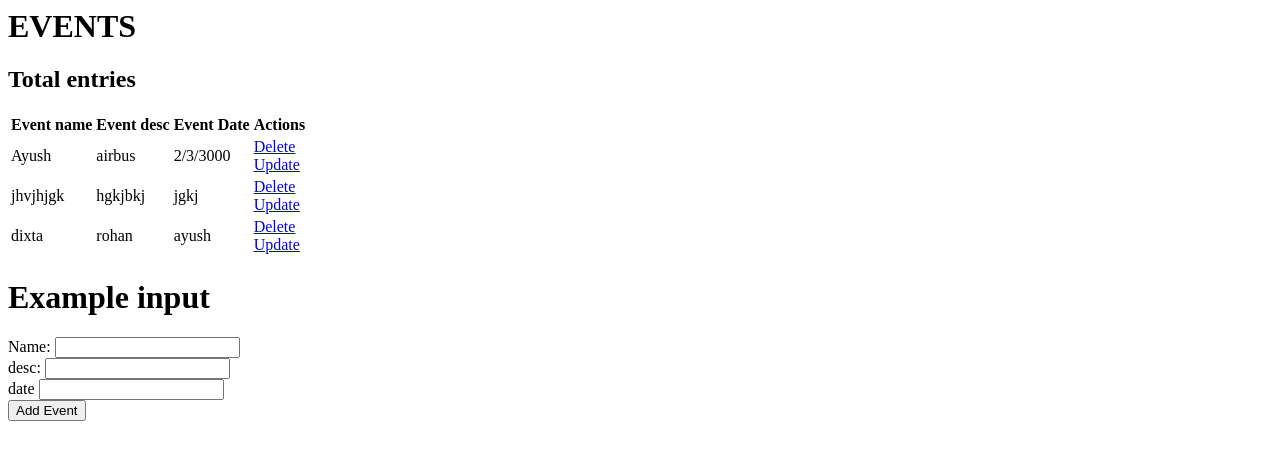
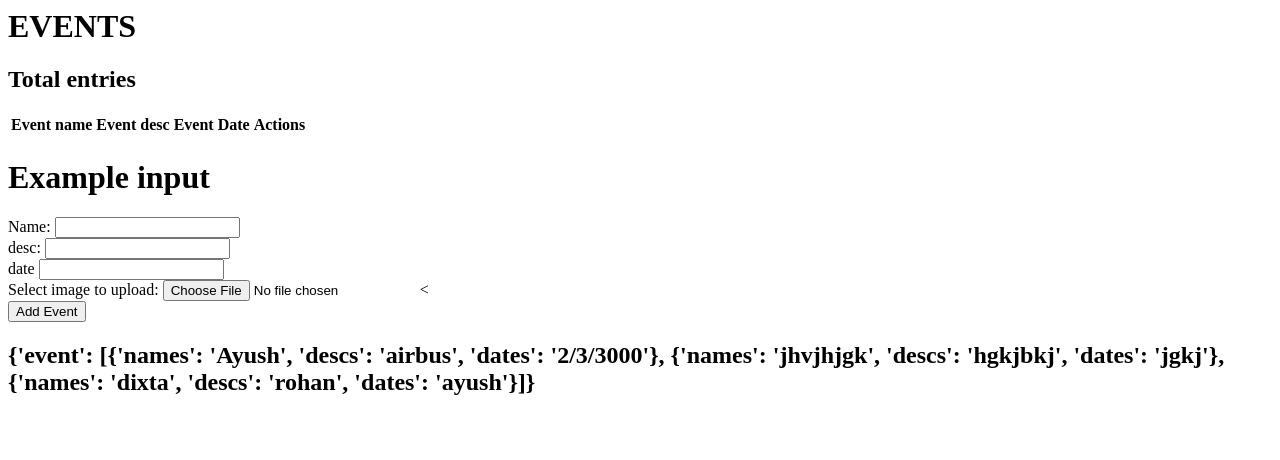
Before and after one commit to ayushprd/Event_Management_WebApp, a Flask app: page / in a window 1280 px wide. Shown: the top 460 px of the page. Run offline with Flask 2, Linux system fonts and the light colour scheme; data comes from the database, SQL or seed files in the repository; both versions use the stored data as it was after the commit; lists and menus that the app fills with data are empty.

Commit message:
added output via json

```diff
--- a/app.py
+++ b/app.py
@@ -1,8 +1,11 @@
-from flask import Flask, render_template, url_for, request, redirect
+from flask import Flask, render_template, url_for, request, redirect, flash
 from flask_sqlalchemy import SQLAlchemy
+import json
 
 app = Flask(__name__)
 app.config['SQLALCHEMY_DATABASE_URI'] = 'sqlite:///test.db'
+
+
 db = SQLAlchemy(app)
 
 class Todo(db.Model):
@@ -16,6 +19,11 @@ class Todo(db.Model):
         return '<Task %r>' % self.id
 
 
+
+
+
+
+
 @app.route('/', methods=['POST', 'GET'])
 def index():
     if request.method == 'POST':
@@ -23,6 +31,10 @@ def index():
         event_desc = request.form['desc']
         event_date = request.form['date']
         new_event = Todo(name=event_name, desc=event_desc, date=event_date)
+
+
+
+
 
 
         try:
@@ -37,8 +49,23 @@ def index():
     else:
        events = Todo.query.all()
         #rows = Todo.query.count()
+       names = []
+       descs = []
+       dates = []
+       for event in events:
+           names.append(event.name)
+           descs.append(event.desc)
+           dates.append(event.date)
 
-       return render_template('index.html', events=events) # ,events=events, rows=rows)
+       #d = {'events': [{'name': n, 'desc': d, 'time': t} for a, d, t in zip(names, descs, dates)]}
+       #jso = json.dumps(d, indent=4)
+
+       address =  ['address1','address2']
+       temp = ['temp1','temp2']
+
+       d = {'event': [{'names': a, 'descs': t, 'dates': ds} for a, t, ds in zip(names, descs, dates)]}
+
+       return render_template('index.html', d=d) # ,events=events, rows=rows)
 
 
 @app.route('/delete/<int:id>')
--- a/templates/index.html
+++ b/templates/index.html
@@ -104,7 +104,10 @@
 
 
     </div>
-
+    <enctype="multipart/form-data">
+    Select image to upload:
+    <input type="file" name="fileToUpload" id="file">
+<
 
 
     <div class="form-group">
@@ -117,6 +120,10 @@
 
 
  </form>
+
+
+
+ <h2> {{  d  }}  </h2>
 
 
 
```
Also changed, not shown: test.db.
